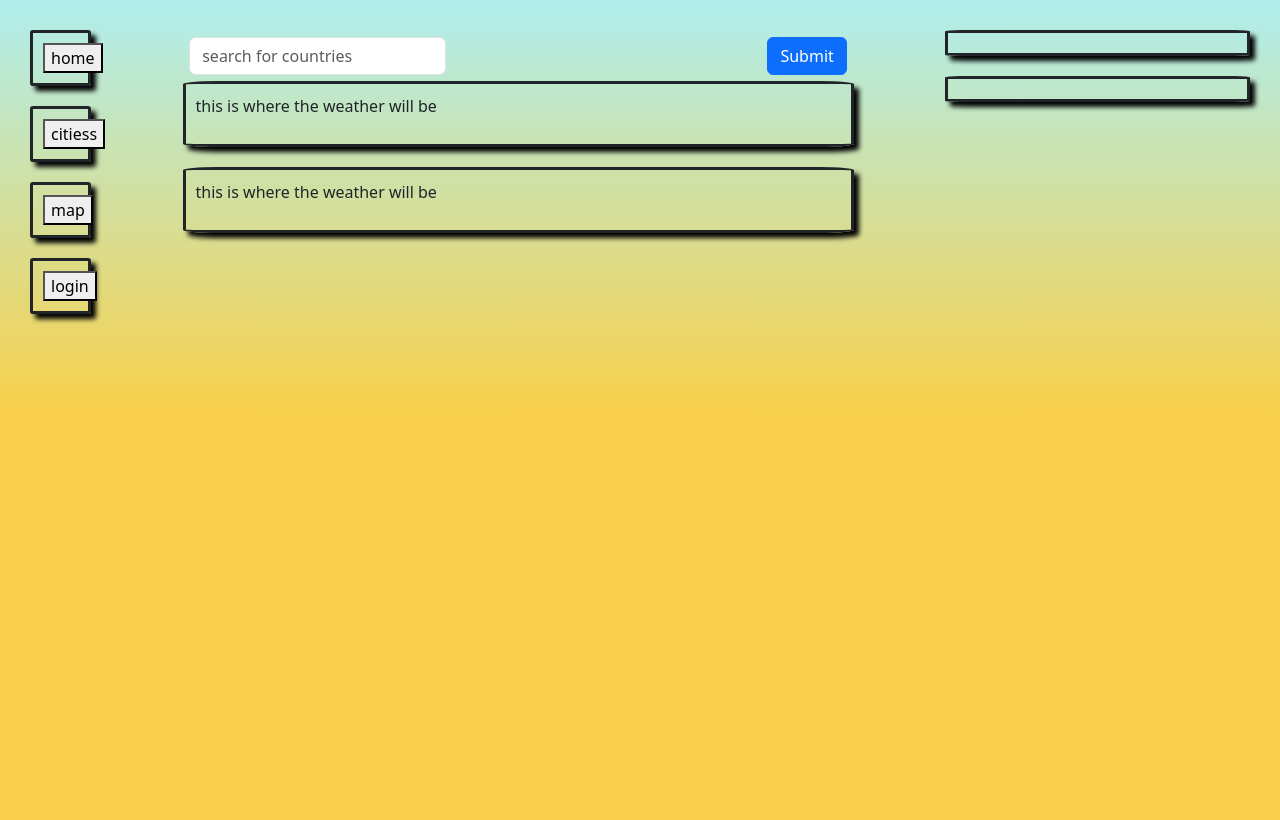
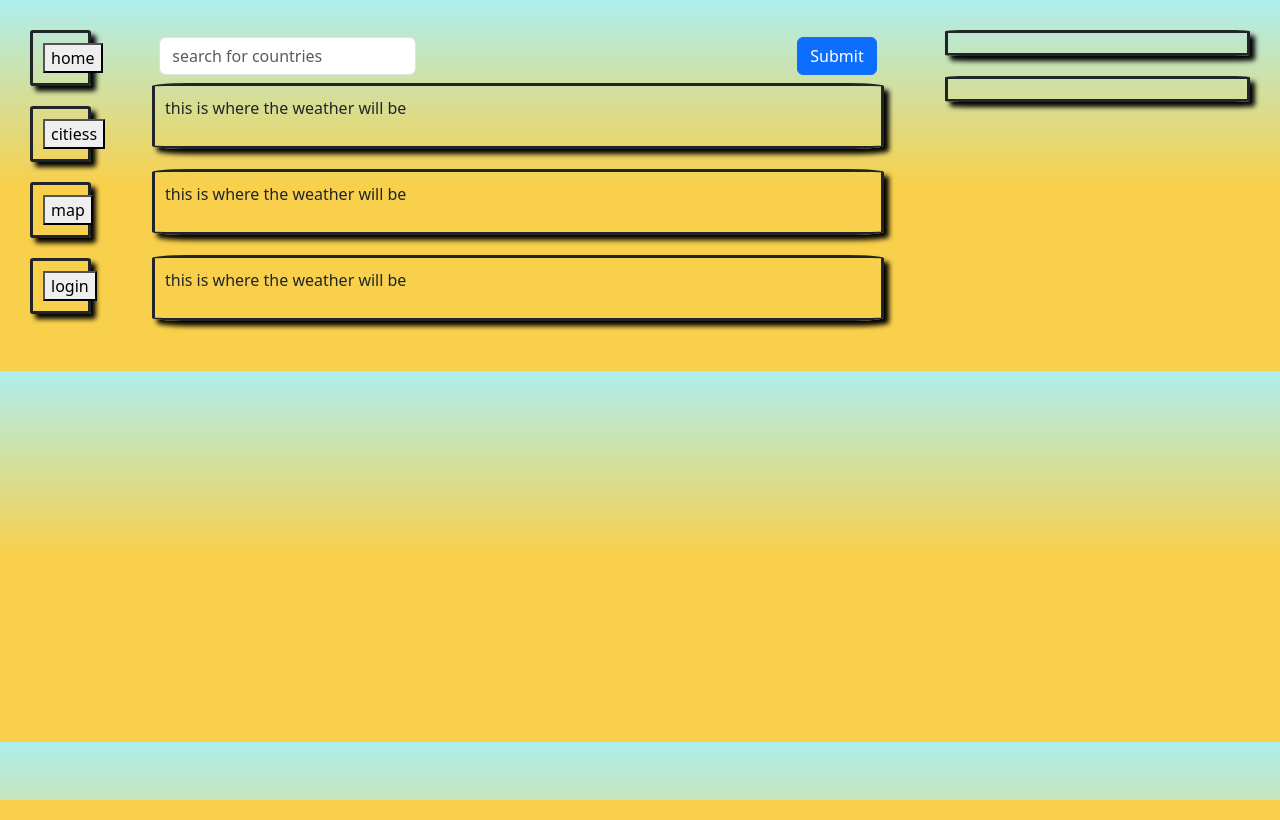
Before and after one commit to Leondeodas1/weather_app, a Flask app: page / in a window 1280 px wide. Run offline with Flask 2, Linux system fonts and the light colour scheme.

Commit message:
added airconditions and style

```diff
--- a/flask_app/static/css/style.css
+++ b/flask_app/static/css/style.css
@@ -1,6 +1,6 @@
 body{
     width: 100%;
-    height: 100vh;
+    height: 100%;
     background: linear-gradient(
         to top,
         #F8D04B 50%,
@@ -27,7 +27,7 @@
     display: flex;
     justify-content: center;
     justify-content: space-between;
-    height: 700px;
+    height: 100%;
     padding: 10px;
     margin: 20px;
 }
@@ -38,7 +38,7 @@
     border-radius: 5%;
 }
 .innerbox12{
-    width: 55%;
+    width: 60%;
     height: 100% ;
     border-radius: 5%;
 }
@@ -57,7 +57,3 @@
     box-shadow: 5px 5px 5px black;
 
 }
-
-#changeinnerbox2{
-    background-color: null;
-}
--- a/flask_app/static/javascript/weather.js
+++ b/flask_app/static/javascript/search.js
@@ -1,6 +1,7 @@
-thisis = document.querySelector("#info")
-box = document.getElementById('hi')
-getid = document.querySelector("#forest")
+var thisis = document.querySelector("#info")
+var box = document.getElementById('hi')
+var getid = document.querySelector("#forest")
+var airquaity = document.querySelector("#air")
 console.log(getid)
 var currentSearch = "";
 
@@ -14,10 +15,11 @@
     var res = `
     <div id="info" style= "border-style: solid;width:50%;border-radius: 5%;padding: 10px;">
                     <p style="font-weight: bolder; font-size: x-large;"> ${currentSearch}</p>
+                    <p style="font-size: small;">tempature ${data.temp_f}</p>
                     <p>Chance of rain ${data.precip_in}</p>
                     <p>${data.cloud}</p>
                     <img src="${data.condition.icon}" alt="${data.condition.icon}">
-                    <p style="font-size: small;">tempature ${data.temp_f}</p>
+
                     <p style="font-size: small;"> humidity: ${data.humidity} </p>
 
 
@@ -28,52 +30,38 @@
 function forecastcard(data) {
     var fore = `
     <div style="display: flex; justify-content: space-evenly">
-            <div id="forest" style= "border-style: solid;width:16%;border-radius: 5%;padding: 10px;">
-                <p >todays forcast</p>
-                <p>Chance of rain ${data.hour[6].precip_in}</p>
-                <p>${data.hour[6]}</p>
+            <div id="forest" style= "border-right: solid ; width:16%;padding: 10px;">
+                <p >6:00 AM</p>
                 <img src="${data.hour[6].condition.icon}" alt="${data.hour[6].condition.icon}">
                 <p style="font-size: small;">tempature ${data.hour[6].temp_f}</p>
                 <p style="font-size: small;"> humidity: ${data.hour[6].humidity} </p>
-
-
             </div>
-            <div id="forest" style= "border-style: solid;width:16%;border-radius: 5%;padding: 10px;">
-                <p >todays forcast</p>
-                <p>Chance of rain ${data.hour[9].precip_in}</p>
-                <p>${data.hour[9]}</p>
+            <div id="forest" style= "border-right: solid ;width:16%;padding: 10px;">
+                <p >9:00 AM</p>
                 <img src="${data.hour[9].condition.icon}" alt="${data.hour[9].condition.icon}">
                 <p style="font-size: small;">tempature ${data.hour[9].temp_f}</p>
                 <p style="font-size: small;"> humidity: ${data.hour[9].humidity} </p>
             </div>
-            <div id="forest" style= "border-style: solid;width:16%;border-radius: 5%;padding: 10px;">
-                <p >todays forcast</p>
-                <p>Chance of rain ${data.hour[12].precip_in}</p>
-                <p>${data.hour[12]}</p>
+            <div id="forest" style= "border-right: solid ;width:16%;padding: 10px;">
+                <p >12:00 PM</p>
                 <img src="${data.hour[12].condition.icon}" alt="${data.hour[12].condition.icon}">
                 <p style="font-size: small;">tempature ${data.hour[12].temp_f}</p>
                 <p style="font-size: small;"> humidity: ${data.hour[12].humidity} </p>
             </div>
-            <div id="forest" style= "border-style: solid;width:16%;border-radius: 5%;padding: 10px;">
-                <p >todays forcast</p>
-                <p>Chance of rain ${data.hour[3].precip_in}</p>
-                <p>${data.hour[3]}</p>
+            <div id="forest" style= "border-right: solid ;width:16%;;padding: 10px;">
+                <p >3:00 PM</p>
                 <img src="${data.hour[3].condition.icon}" alt="${data.hour[3].condition.icon}">
                 <p style="font-size: small;">tempature ${data.hour[3].temp_f}</p>
                 <p style="font-size: small;"> humidity: ${data.hour[3].humidity} </p>
             </div>
-            <div id="forest" style= "border-style: solid;width:16%;border-radius: 5%;padding: 10px;">
-                <p >todays forcast</p>
-                <p>Chance of rain ${data.hour[6].precip_in}</p>
-                <p>${data.hour[6]}</p>
+            <div id="forest" style= "border-right: solid ;width:16%;padding: 10px;">
+                <p >6:00 PM</p>
                 <img src="${data.hour[6].condition.icon}" alt="${data.hour[6].condition.icon}">
                 <p style="font-size: small;">tempature ${data.hour[6].temp_f}</p>
                 <p style="font-size: small;"> humidity: ${data.hour[6].humidity} </p>
             </div>
-            <div id="forest" style= "border-style: solid;width:16%;border-radius: 5%;padding: 10px;">
-                <p >todays forcast</p>
-                <p>Chance of rain ${data.hour[9].precip_in}</p>
-                <p>${data.hour[9]}</p>
+            <div id="forest" style= "width:16%;padding: 10px;">
+                <p >9:00 PM</p>
                 <img src="${data.hour[9].condition.icon}" alt="${data.hour[9].condition.icon}">
                 <p style="font-size: small;">tempature ${data.hour[9].temp_f}</p>
                 <p style="font-size: small;"> humidity: ${data.hour[9].humidity} </p>
@@ -82,10 +70,25 @@
 
     return fore;
 }
+function airqua(data) {
+    var res = `
+    <div id="info" style= "border-style: solid;width:50%;border-radius: 5%;padding: 10px;">
+                    <p style="font-weight: bolder; font-size: x-large;"> Air conditions</p>
+                    <p style="font-size: small;">real feel ${data.feelslike_f}</p>
+                    <p>Chance of rain ${data.precip_in} %</p>
+                    <p>${data.wind_mph} mph</p>
+                    <p style="font-size: small;"> UV index: ${data.uv} </p>
+
+
+        </div>`
+
+    return res;
+}
 async function show() {
     var response = await fetch("http://api.weatherapi.com/v1/forecast.json?key=eff73a53fac3473e8e1182249232502&q=" + currentSearch + "&aqi=no");
     var coderData = await response.json();
     console.log(coderData)
     thisis.innerHTML = makecodercard(coderData.current);
     getid.innerHTML = forecastcard(coderData.forecast.forecastday[0]);
+    airquaity.innerHTML = airqua(coderData.current);
 }
--- a/flask_app/templates/index.html
+++ b/flask_app/templates/index.html
@@ -41,7 +41,13 @@
 
             </div>
             <div class="innerbox2" >
-                <div id="forest">
+                <div id="forest" class="hello">
+                    <p>this is where the weather will be </p>
+                </div>
+
+            </div>
+            <div class="innerbox2" >
+                <div id="air" class="hello">
                     <p>this is where the weather will be </p>
                 </div>
 
@@ -50,15 +56,15 @@
 
         </div>
         <div class="innerbox13">
-            <div class="innerbox2">
+            <div class="innerbox2" >
 
             </div>
-            <div class="innerbox2">
+            <div class="innerbox2" >
                 <form action="/Deposit" method="post">
                 </form>
             </div>
         </div>
     </div>
-    <script type="text/javascript" src="{{ url_for('static', filename='javascript/weather.js') }}"></script>
+    <script type="text/javascript" src="{{ url_for('static', filename='javascript/search.js') }}"></script>
 </body>
 </html>
```
